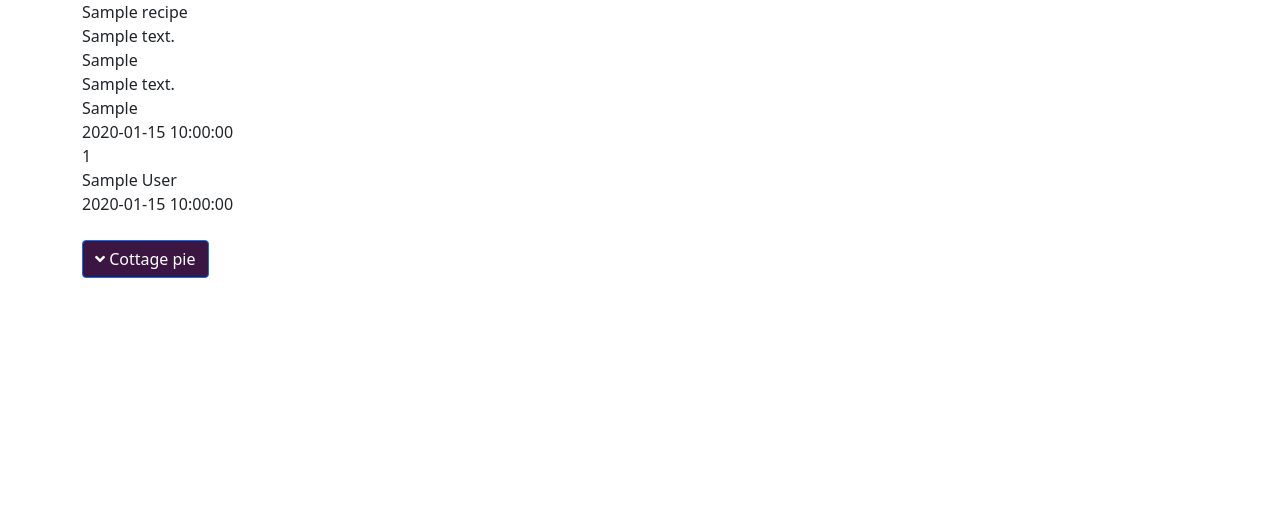
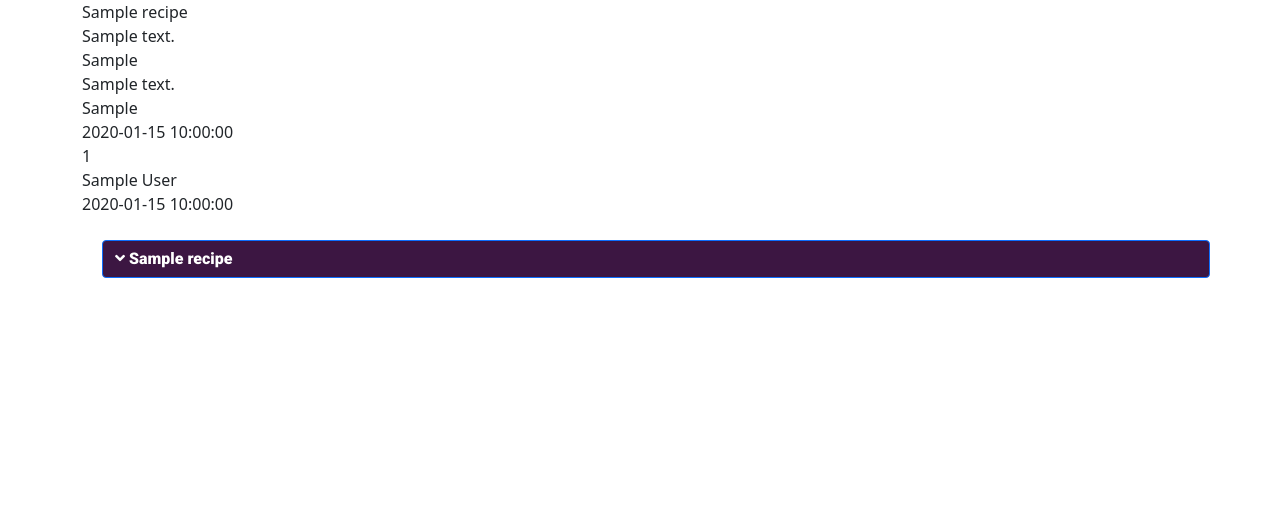
Before and after one commit to NFox13/MS3-Python-and-Data-centric-development, a Flask app: page /get_recipes in a window 1280 px wide. Shown: the part 56-574 px from the top of the page. Run offline with Flask 2, Linux system fonts and the light colour scheme; a database or web service that is not in the repository returns one stand-in record (values such as "Sample title"); some libraries are stand-ins or nearby versions.

Commit message:
Connected collapsible recipe format to our db.

```diff
--- a/app.py
+++ b/app.py
@@ -82,7 +82,7 @@ def login():
 
 @app.route("/get_recipes")
 def get_recipes():
-    recipes = mongo.db.recipes.find()
+    recipes = list(mongo.db.recipes.find())
     return render_template("recipes.html", recipes=recipes)
 
 
--- a/static/css/style.css
+++ b/static/css/style.css
@@ -99,3 +99,13 @@
     text-align: center;
     font-family: 'Roboto', sans-serif;
 }
+
+/* ---------------------------------------------Recipes page*/
+.row a {
+    text-align: left;
+    font-family: 'Roboto', sans-serif;
+}
+
+.no-bullets {
+    list-style-type: none;
+}
--- a/templates/recipes.html
+++ b/templates/recipes.html
@@ -14,18 +14,26 @@
 {{ recipe.is_vegan }}<br>
 {% endfor %}
 
-<p>
-    <a class="btn btn-primary" data-bs-toggle="collapse" href="#collapseExample" role="button" aria-expanded="false"
-        aria-controls="collapseExample">
-        <i class="fas fa-angle-down"></i> Cottage pie
+<ul class="no-bullets">
+    {% for recipe in recipes %}
+    <li>
+        <p class="row">
+            <a class="btn btn-primary" data-bs-toggle="collapse" href="#collapseExample" role="button"
+                aria-expanded="false" aria-controls="collapseExample">
+                <i class="fas fa-angle-down"></i> <strong>{{ recipe.recipe_name }}</strong>
+                {% if recipe.is_vegan == "true" %}
+                    <i class="fas fa-seedling" data-bs-toggle="tooltip" data-bs-placement="right" title="Recipe is suitable for vegans"></i>
+                {% endif %}
             </a>
         </p>
         <div class="collapse" id="collapseExample">
             <div class="card card-body">
-        Some placeholder content for the collapse component. This panel is hidden by default but revealed when the user
-        activates the relevant trigger.
+                {{ recipe.recipe_description }}
                 <button class="btn btn-outline-success" type="submit">Go to recipe</button>
             </div>
         </div>
+    </li>
+    {% endfor %}
+</ul>
 
 {% endblock %}
```
Lines whose indentation alone changed are shown as unchanged.
